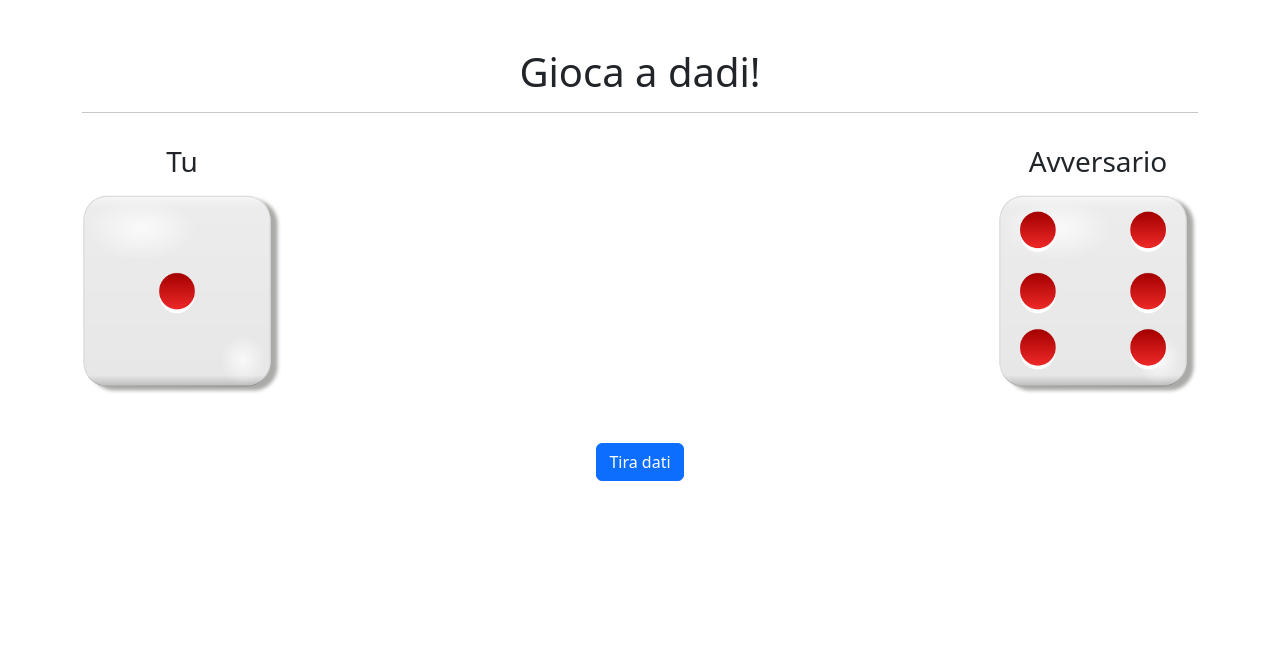
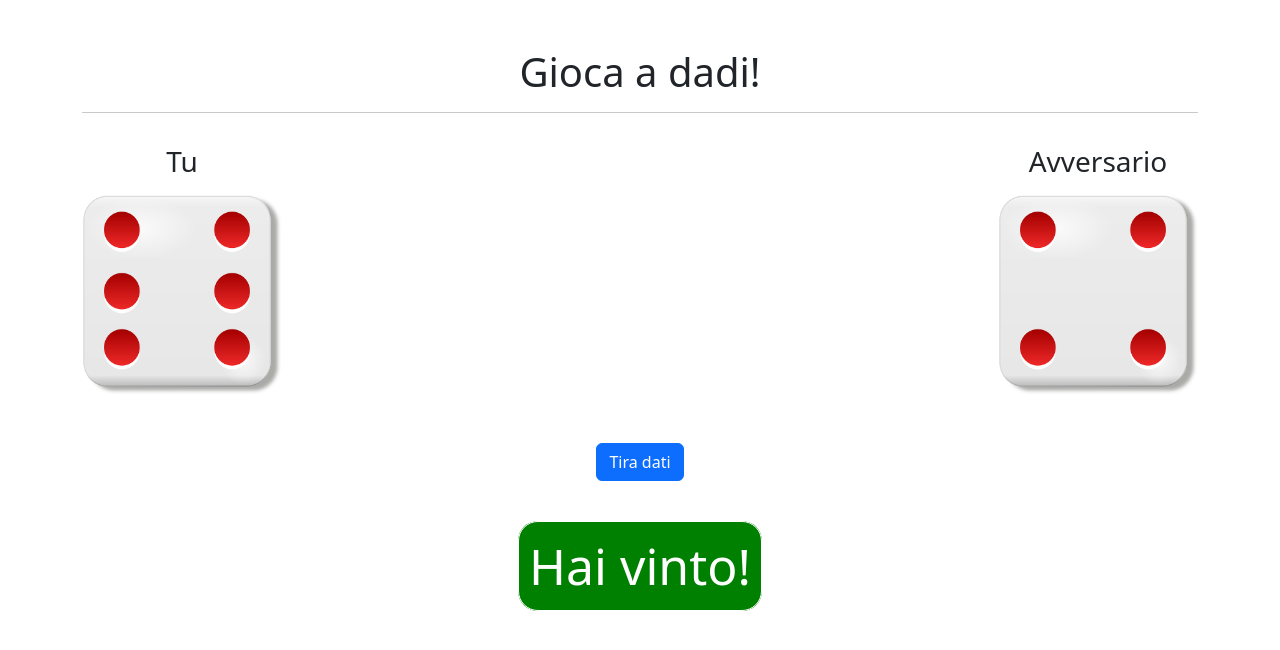
Before and after one commit to Rivio98/js-mail-dadi, a plain HTML site: page dadi/index.html in a window 1280 px wide. Both pictures are taken after a click on the button "Tira dati". Drawn offline with nearby package versions, Linux system fonts and the light colour scheme.

Commit message:
[UPD] Added style for dice and const for image dice, exercise finished

```diff
--- a/dadi/css/style.css
+++ b/dadi/css/style.css
@@ -1,4 +1,13 @@
-#dice {
+img {
     width: 200px;
     height: 200px;
 }
+
+#result {
+    font-size: 50px;
+    border: 1px solid;
+    padding: 10px;
+    border-radius: 20px;
+    color: #fff;
+    background-color: black;
+}
--- a/dadi/index.html
+++ b/dadi/index.html
@@ -20,15 +20,17 @@
                     <div class="dices-section d-flex justify-content-between">
                         <div class="user">
                             <h3 class="my-3">Tu</h3>
-                            <img src="./img/dice1.png" id="dice" alt="">
+                            <img />
                         </div>
                         <div class="avversario">
                             <h3 class="my-3">Avversario</h3>
-                            <img src="./img/dice6.png" id="dice" alt="">
+                            <img />
                         </div>
                     </div>
-                    <div class="play-results my-5">
+                    <div class="play my-5">
                         <button type="button" class="btn btn-primary" id="tira">Tira dati</button>
+                    </div>
+                    <div class="result my-5">
                         <span id="result"></span>
                     </div>
                 </div>
--- a/dadi/js/script.js
+++ b/dadi/js/script.js
@@ -7,22 +7,43 @@ button.addEventListener('click', function () {
     //generatore random user
     let user = Math.round(Math.random() * 5) + 1;
     console.log(user)
+    const userDice = 'img/dice' + user + '.png';
+    document.querySelectorAll('img')[0].setAttribute('src', userDice);
 
     //generatore random computer
     let computer = Math.round(Math.random() * 5) + 1;
     console.log(computer)
+    const computerDice = 'img/dice' + computer + '.png';
+    document.querySelectorAll('img')[1].setAttribute('src', computerDice);
 
     //all evento click del button questi numeri saranno confrontati:
     let risultato;
 
+    //se il numero del giocatore ha valore > di numero del computer stampa hai vincitore
     if (user > computer) {
-        risultato = "Hai vinto"
+        risultato = "Hai vinto!"
     }
+
+    //altrimenti se minore stampa hai perso
     else if (user < computer) {
-        risultato = "Hai perso"
+        risultato = "Hai perso!"
     }
+    //altrimenti pareggio
     else {
-        risultato = "Pareggio"
+        risultato = "Un pareggio!"
     }
     console.log(risultato)
+
+    document.getElementById('result').innerHTML = risultato;
+
+    if (risultato == 'Hai vinto!') {
+        document.getElementById('result').style.backgroundColor = 'green';
+    }
+    else if (risultato == 'Hai perso!') {
+        document.getElementById('result').style.backgroundColor = 'red';
+    }
+
+    else {
+        document.getElementById('result').style.backgroundColor = 'grey';
+    }
 })
```
